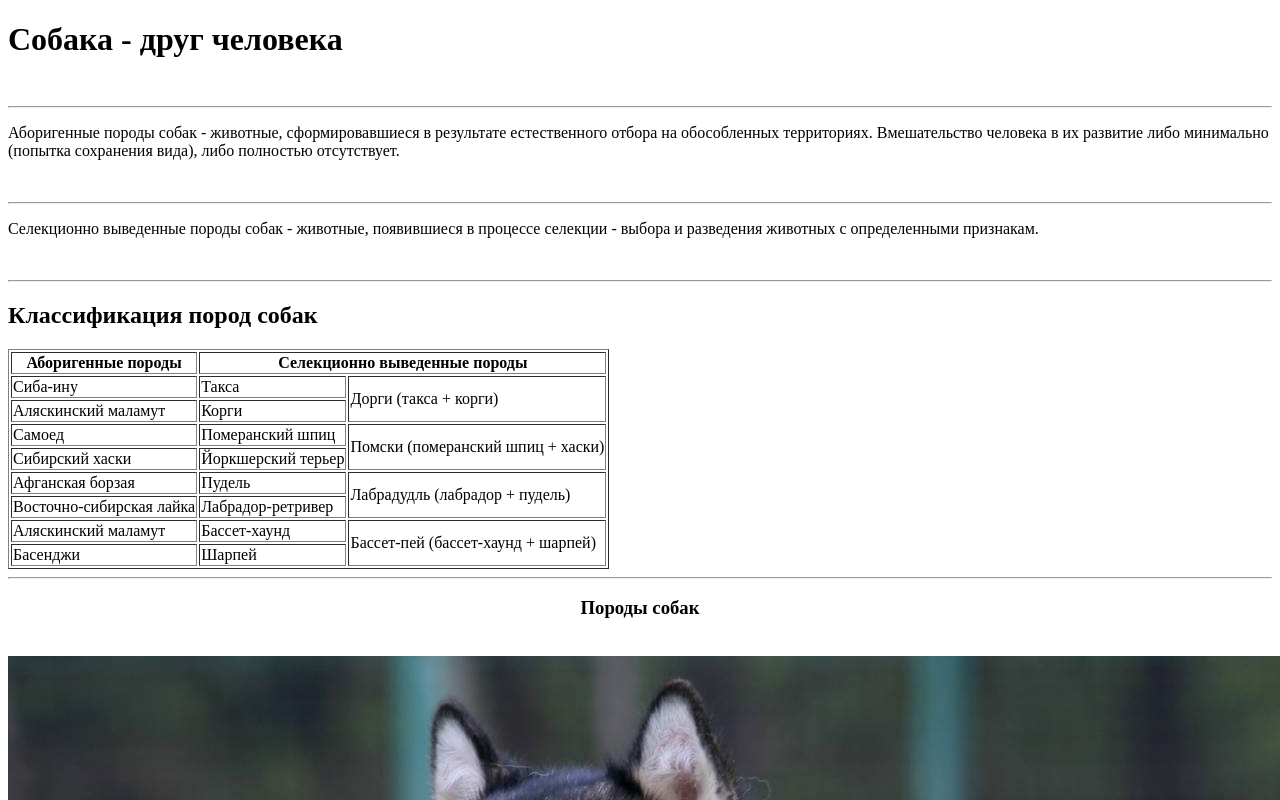
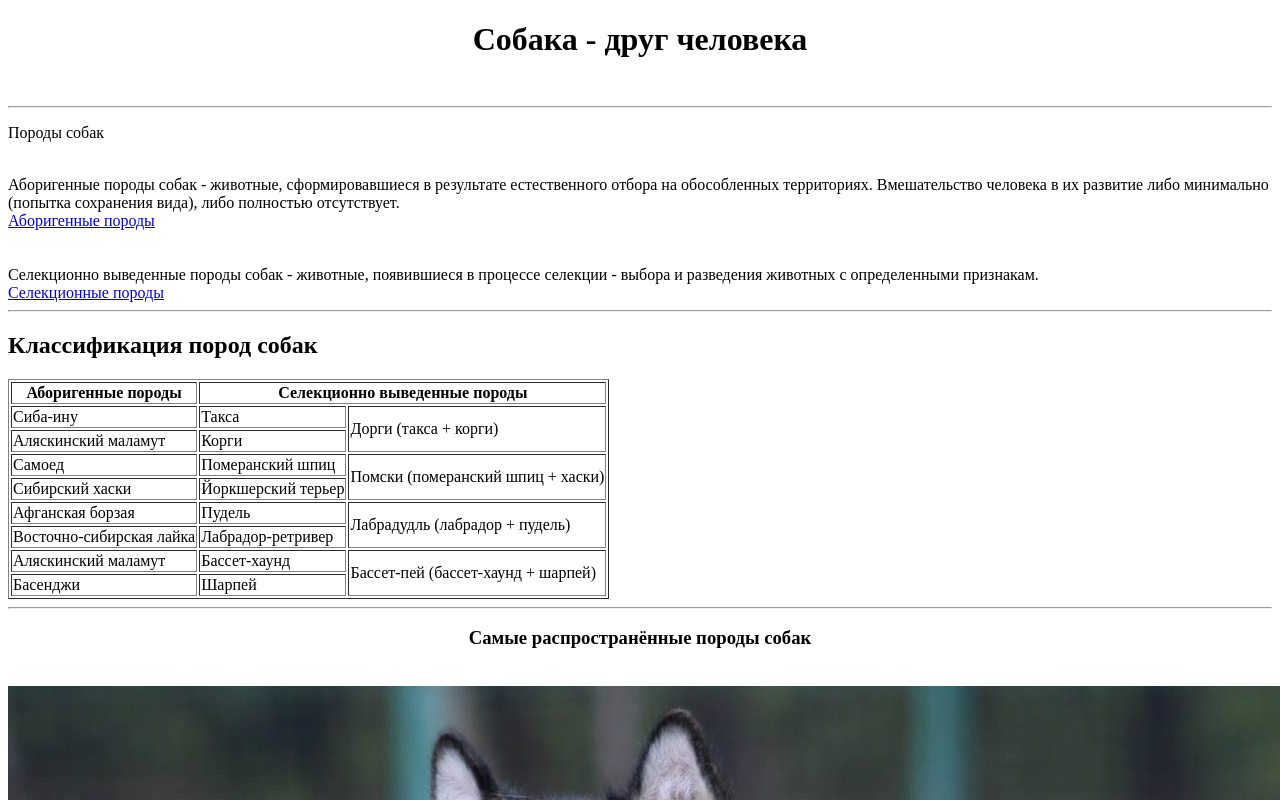
Before and after one commit to HelenZA4/HTMLproject, a plain HTML site: page index.html in a window 1280 px wide. Shown: the top 800 px of the page. Drawn offline with Linux system fonts and the light colour scheme.

Commit message:
Update index.html

```diff
--- a/index.html
+++ b/index.html
@@ -2,20 +2,27 @@
 <html lang="en">
 <head>
     <meta charset="UTF-8">
-    <link rel="stylesheet" type="text/css" href="style.css"/>
+    <link rel="stylesheet" type="text/css" href="./style.css"/>
     <title>Сайт о собаках Зайцевой Елены</title>
 </head>
 <body>
-<h1>Собака - друг человека</h1>
+<h1 align="center">Собака - друг человека</h1>
 <br/>
 <hr/>
-
-<p>Аборигенные породы собак - животные, сформировавшиеся в результате естественного отбора на обособленных территориях.
-    Вмешательство человека в их развитие либо минимально (попытка сохранения вида), либо полностью отсутствует.</p>
+<p>Породы собак</p>
 <br/>
-<hr/>
-<p>Селекционно выведенные породы собак - животные, появившиеся в процессе селекции - выбора и разведения животных с
-    определенными признакам.</p>
+<div>Аборигенные породы собак - животные, сформировавшиеся в результате естественного отбора на обособленных
+    территориях.
+    Вмешательство человека в их развитие либо минимально (попытка сохранения вида), либо полностью отсутствует.
+</div>
+<a target="_blank" href="https://kinpet.ru/aborigennye-ili-primitivnye-porody-sobak/">Аборигенные породы</a>
+<br/>
+<br/>
+<br/>
+<div>Селекционно выведенные породы собак - животные, появившиеся в процессе селекции - выбора и разведения животных с
+    определенными признакам.
+</div>
+<a target="_blank" href="https://www.timeout.ru/msk/feature/472581">Селекционные породы</a>
 <br/>
 <hr/>
 
@@ -69,9 +76,10 @@
 </table>
 <hr/>
 
-<h3 align="center">Породы собак</h3>
+<h3 class="header" align="center">Самые распространённые породы собак</h3>
 <br/>
-<img src="./1.jpg" alt="Аляскинский маламут"><br/>
+<img src="./1.jpg" alt="Аляскинский маламут">
+<br/>
 <p>Аляскинский маламут</p>
 <div align="left">Аля́скинский маламу́т (англ. Alaskan Malamute) — порода ездовых собак аборигенного типа,
     предназначенная для работы в упряжке, одна из древнейших пород собак. Своим названием аляскинский маламут обязан
@@ -100,9 +108,6 @@
     вельш-корги включают описания двух основных разновидностей этих собак – корги-кардиганов и корги-пемброков.
 </div>
 <hr/>
-<a target="_blank" href="https://kinpet.ru/aborigennye-ili-primitivnye-porody-sobak/">Аборигенные породы</a>
-<br/>
-<a target="_blank" href="https://www.timeout.ru/msk/feature/472581">Селекционные породы</a>
 <br/>
 <a href="./1page.html">Форма поиска</a>
 </body>
```
